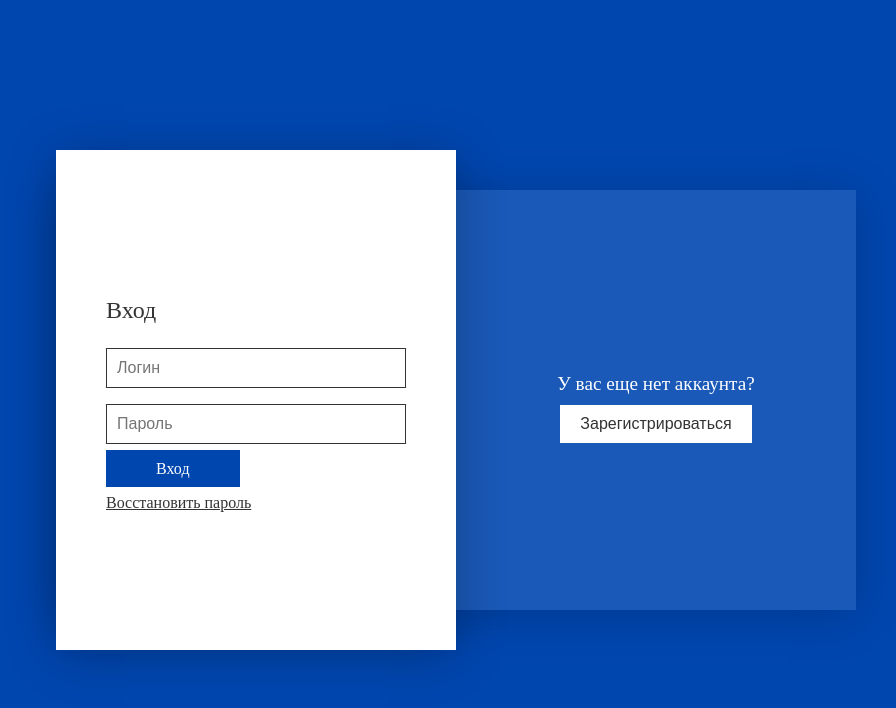
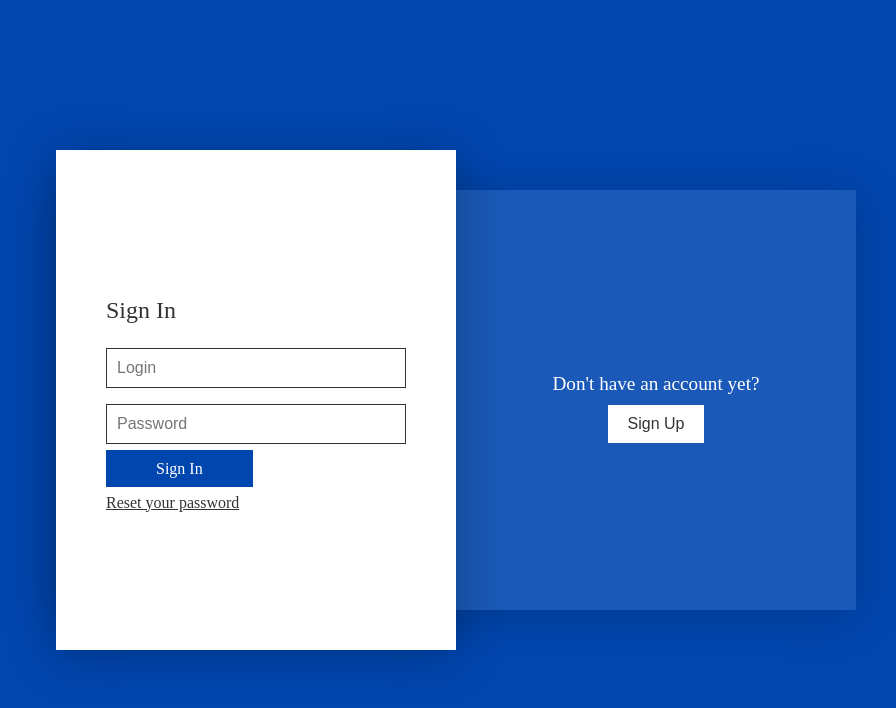
Before and after one commit to Ildar4ikZiganshin/authorization-and-registration, a plain HTML site: page index.html in a window 1280 px wide. Shown: the whole page, without its empty margins (184-1080 px from the left). Drawn offline with Linux system fonts and the light colour scheme.

Commit message:
Add files via upload

```diff
--- a/index.html
+++ b/index.html
@@ -3,7 +3,7 @@
 <head>
   <meta charset="UTF-8">
   <meta name="viewport" content="width=device-width, initial-scale=1.0">
-  <title>CarWow - автомобильный дилер.</title>
+  <title>Authorization and Registration</title>
   <link href="https://fonts.googleapis.com/css2?family=Playfair+Display:wght@400;700&display=swap" rel="stylesheet">
   <link rel="stylesheet" href="regist-style.css">
 
@@ -14,13 +14,13 @@
     <div class="block">
 
       <section class="block__item block-item">
-        <h2 class="block-item__title">У вас уже есть аккаунт?</h2>
-        <button class="block-item__btn signin-btn">Войти</button>
+        <h2 class="block-item__title">Already have an account?</h2>
+        <button class="block-item__btn signin-btn">Sign In</button>
       </section>
 
       <section class="block__item block-item">
-        <h2 class="block-item__title">У вас еще нет аккаунта?</h2>
-        <button class="block-item__btn signup-btn">Зарегистрироваться</button>
+        <h2 class="block-item__title">Don't have an account yet?</h2>
+        <button class="block-item__btn signup-btn">Sign Up</button>
       </section>
 
     </div>
@@ -28,39 +28,39 @@
     <div class="form-box">
 
       <form action="#" class="form form_signin">
-        <h3 class="form__title">Вход</h3>
+        <h3 class="form__title">Sign In</h3>
 
         <p>
-          <input type="text" class="form__input" placeholder="Логин">
+          <input type="text" class="form__input" placeholder="Login">
         </p>
         <p>
-          <input type="password" class="form__input" placeholder="Пароль">
+          <input type="password" class="form__input" placeholder="Password">
         </p>
         <p>
-          <a href="index.html" class="form__btn">Вход</a>
+          <a href="index.html" class="form__btn">Sign In</a>
         </p>
         <p>
-          <a href="#" class="form__forgot">Восстановить пароль</a>
+          <a href="#" class="form__forgot">Reset your password</a>
         </p>
       </form>
 
       <form action="#" class="form form_signup">
-        <h3 class="form__title">Регистрация</h3>
+        <h3 class="form__title">Registration</h3>
 
         <p>
-          <input type="text" class="form__input" placeholder="Логин">
+          <input type="text" class="form__input" placeholder="Login">
         </p>
         <p>
           <input type="email" class="form__input" placeholder="Email">
         </p>
         <p>
-          <input type="password" class="form__input" placeholder="Пароль">
+          <input type="password" class="form__input" placeholder="Password">
         </p>
         <p>
-          <input type="password" class="form__input" placeholder="Подтвердите пароль">
+          <input type="password" class="form__input" placeholder="Confirm your password">
         </p>
         <p>
-          <a href="index.html" class="form__btn form__btn_signup">Зарегистрироваться</a>
+          <a href="index.html" class="form__btn form__btn_signup">Sign Up</a>
         </p>
 
       </form>
```
